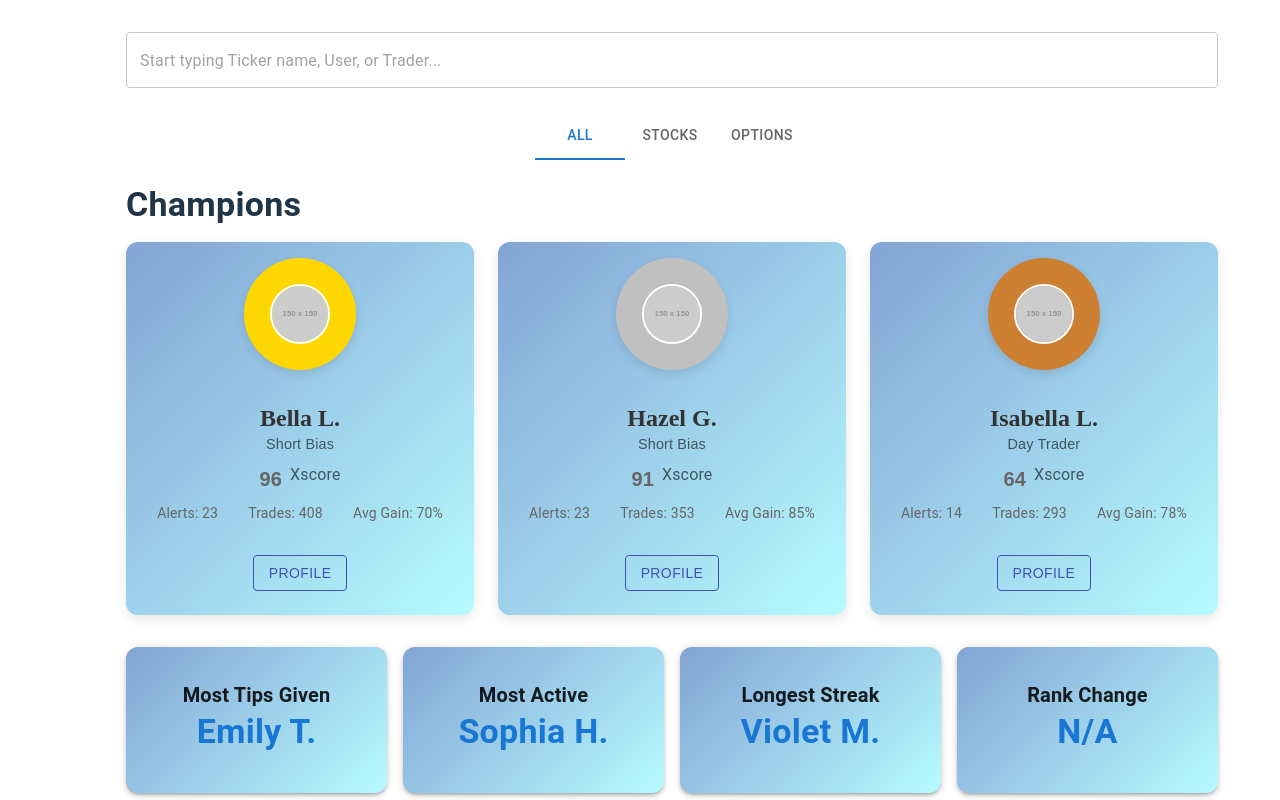
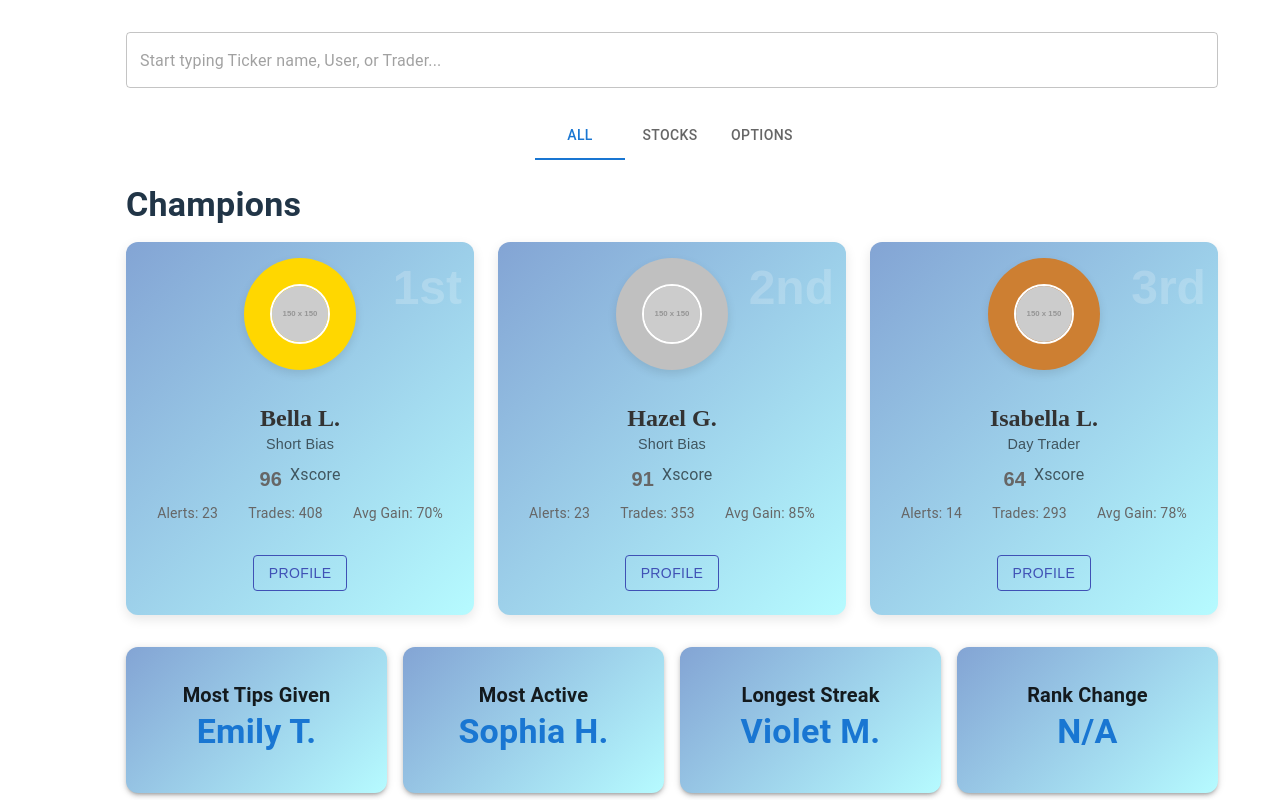
Before and after one commit to shubhamsingaal/Leaderboard-Interface, a React (Vite) app: page / in a window 1280 px wide. Shown: the top 800 px of the page. Built offline with nearby package versions, Linux system fonts and the light colour scheme.

Commit message:
Added ranking to the top traders

```diff
--- a/src/components/TopTraders.jsx
+++ b/src/components/TopTraders.jsx
@@ -3,6 +3,7 @@ import { Card, CardContent, Typography, Avatar, Grid, Box, Button } from '@mui/m
 
 const TopTraders = ({ topTraders }) => {
   const rankColors = ['#FFD700', '#C0C0C0', '#CD7F32']; // Gold, Silver, Bronze
+  const rankText = ['1st', '2nd', '3rd'];
 
   return (
     <Grid container spacing={3} justifyContent="center" sx={{ mb: 4 }}>
@@ -15,6 +16,7 @@ const TopTraders = ({ topTraders }) => {
               borderRadius: 3,
               boxShadow: '0px 4px 12px rgba(0, 0, 0, 0.1)',
               overflow: 'hidden',
+              position: 'relative', // Added for background positioning
               transition: 'transform 0.3s ease, box-shadow 0.3s ease',
               '&:hover': {
                 transform: 'translateY(-8px)',
@@ -22,6 +24,21 @@ const TopTraders = ({ topTraders }) => {
               },
             }}
           >
+            {/* Background Rank Text */}
+            <Box
+              sx={{
+                position: 'absolute',
+                top: 10, // Position closer to the top
+                right: 12, // Position closer to the right
+                color: 'rgba(255, 255, 255, 0.2)', // Light, semi-transparent text
+                fontSize: '3rem', // Adjusted font size
+                fontWeight: 'bold',
+                zIndex: 0, // Behind other content
+              }}
+            >
+              {rankText[index]}
+            </Box>
+
             <Box
               sx={{
                 background: rankColors[index],
@@ -35,6 +52,8 @@ const TopTraders = ({ topTraders }) => {
                 justifyContent: 'center',
                 mt: 2,
                 boxShadow: '0px 4px 10px rgba(0, 0, 0, 0.1)',
+                position: 'relative', // Stack above background text
+                zIndex: 1,
               }}
             >
               <Avatar
@@ -43,7 +62,8 @@ const TopTraders = ({ topTraders }) => {
                 sx={{ width: 56, height: 56, border: '2px solid white' }}
               />
             </Box>
-            <CardContent sx={{ paddingTop: 4 }}>
+
+            <CardContent sx={{ paddingTop: 4, position: 'relative', zIndex: 1 }}>
               <Typography
                 variant="h5"
                 sx={{
```
